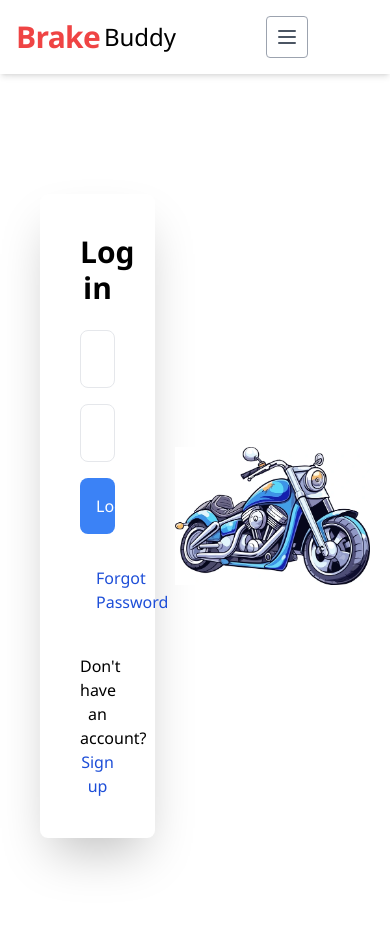
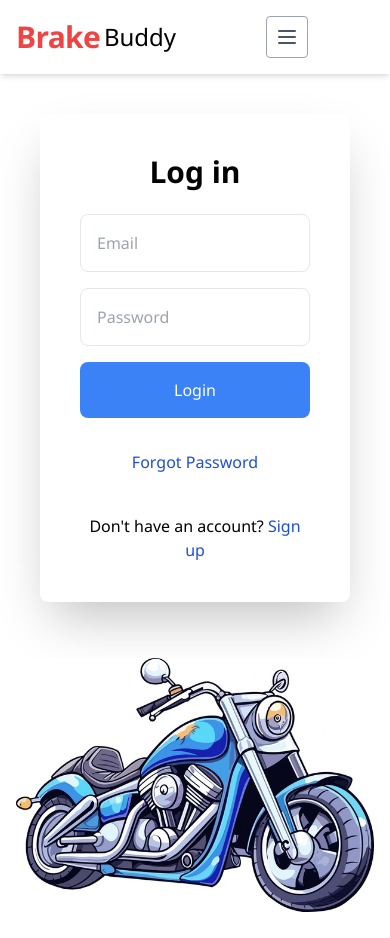
Before and after one commit to vibeeshvibi/Brake-Buddy, a React (Create React App) app in the folder Front-End/: page /login in a window 390 px wide. Built offline with nearby package versions, Linux system fonts and the light colour scheme.

Commit message:
Update Login.jsx

```diff
--- a/Front-End/src/Components/Login.jsx
+++ b/Front-End/src/Components/Login.jsx
@@ -60,8 +60,8 @@ const Login = () => {
   };
 
   return (
-    <div className="mt-5 flex h-screen bg-white">
-      <div className="w-1/2 flex flex-col justify-center items-center p-10">
+    <div className="flex flex-col lg:flex-row h-screen bg-white">
+      <div className="w-full lg:w-1/2 flex flex-col justify-center items-center p-10">
         <form className="bg-white p-10 rounded-lg shadow-2xl w-full max-w-md" onSubmit={handleSubmit}>
           <h2 className="text-3xl font-bold mb-6 text-center">Log in</h2>
           <input
@@ -100,8 +100,8 @@ const Login = () => {
           </p>
         </form>
       </div>
-      <div className="w-1/2 flex items-center justify-center">
-        <img src={img} alt="Bike" className="max-w-full h-auto mr-10" />
+      <div className="w-full lg:w-1/2 flex items-center justify-center p-4 lg:p-0">
+        <img src={img} alt="Bike" className="w-full h-auto lg:max-h-full lg:mr-10" />
       </div>
       <ToastContainer
         position='bottom-center'
```
